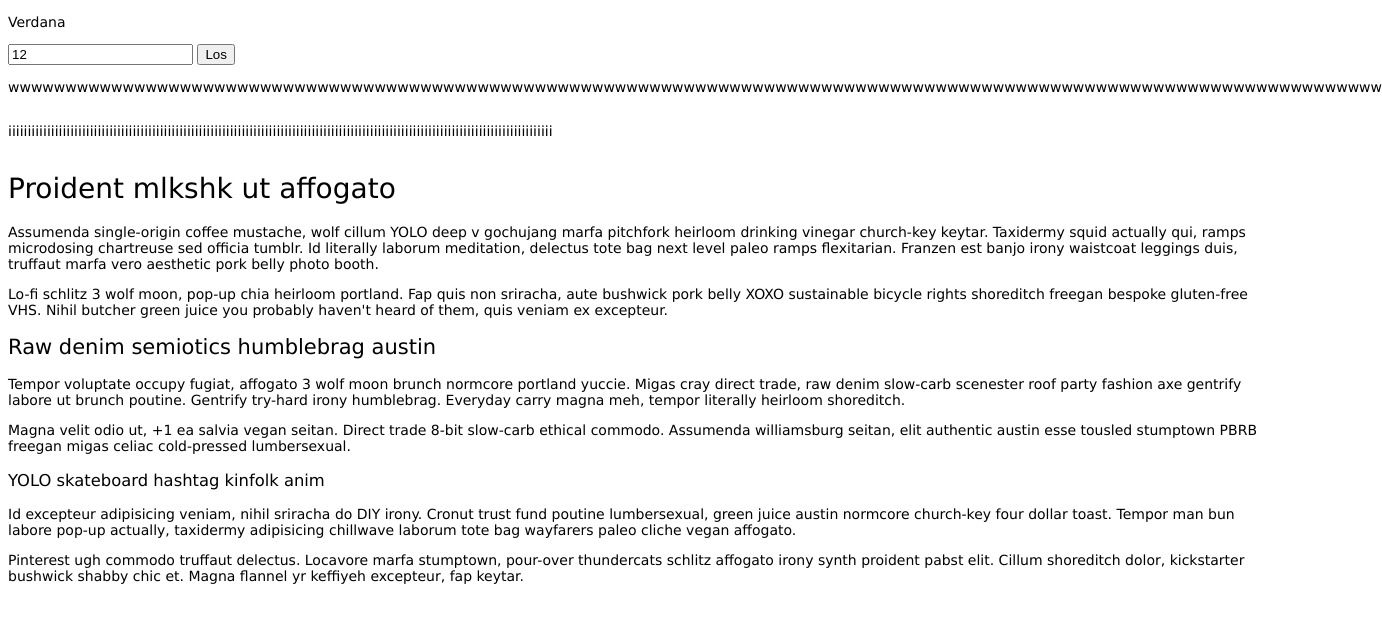
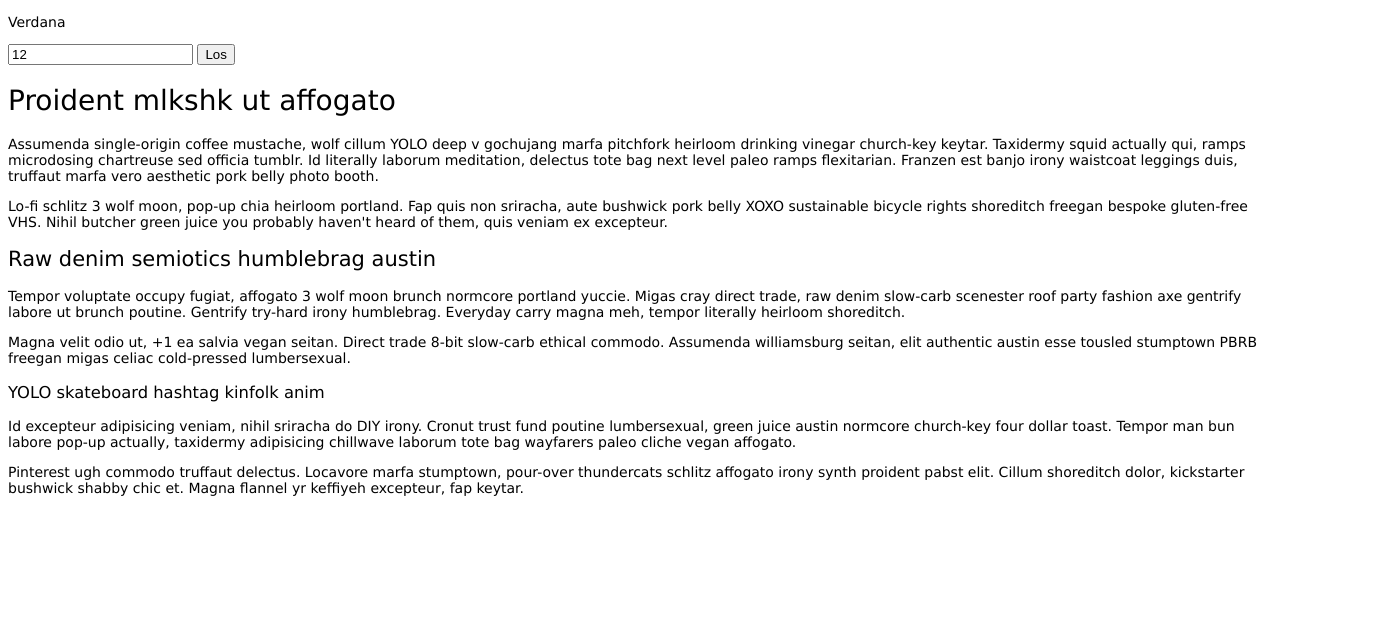
Before and after one commit to Plsr/praxisprojekt, a plain HTML site: page PoC/typographie/index.html in a window 1280 px wide. Shown: the whole page, 1382 px wide, since content can reach past the window. Drawn offline with Linux system fonts and the light colour scheme.

Commit message:
Moved text used for calculations off view
text is absolutely placed -9999px off top since `display:none` broke the
calculation.

Closes #8

```diff
--- a/PoC/typographie/index.html
+++ b/PoC/typographie/index.html
@@ -13,10 +13,10 @@
       <button type="submit" name="button">Los</button>
     </form>
 
-    <p id="ws" class="max-width">
+    <p id="ws" class="max-width calc-text">
     wwwwwwwwwwwwwwwwwwwwwwwwwwwwwwwwwwwwwwwwwwwwwwwwwwwwwwwwwwwwwwwwwwwwwwwwwwwwwwwwwwwwwwwwwwwwwwwwwwwwwwwwwwwwwwwwwwwwwwww
     </p>
-    <p id="is" class="max-width">
+    <p id="is" class="max-width calc-text">
     iiiiiiiiiiiiiiiiiiiiiiiiiiiiiiiiiiiiiiiiiiiiiiiiiiiiiiiiiiiiiiiiiiiiiiiiiiiiiiiiiiiiiiiiiiiiiiiiiiiiiiiiiiiiiiiiiiiiiiiiiiiiiiiiiiiiiiiiiiii
     </p>
 
--- a/PoC/typographie/styles/style.css
+++ b/PoC/typographie/styles/style.css
@@ -7,6 +7,8 @@ h1, h2, h3 {
   font-weight: normal;
 }
 
-.max-width {
+.calc-text {
+  position: absolute;
   display: inline-block;
+  top: -9999px;
 }
```
